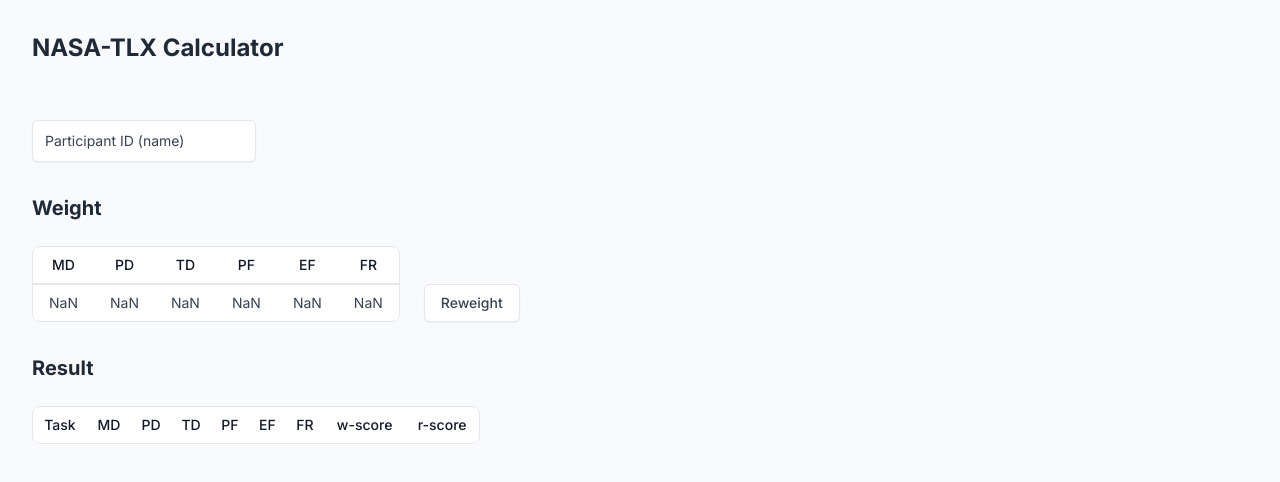
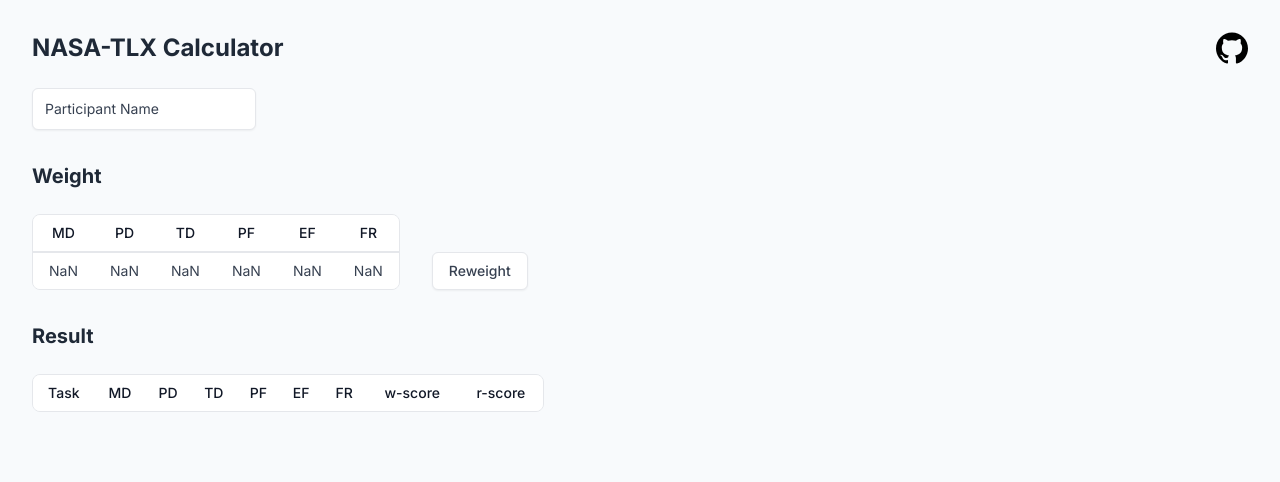
Before and after one commit to tcardenal/mailable-nasa-tlx-calculator, a Next.js app: page / in a window 1280 px wide. Shown: the top 482 px of the page. Built offline with nearby package versions, Linux system fonts and the light colour scheme.

Commit message:
reweight

```diff
--- a/app/page.tsx
+++ b/app/page.tsx
@@ -9,23 +9,13 @@
 } from "@/app/component/constant";
 
 export default function Home() {
-  function getSetting(pid: string, weight: boolean) {
-    setSetting({
-      pid: pid,
-      weight: weight,
-    });
-
-    if (weight) {
+  function reWeight() {
     setStartWeight(true);
     setStartTask(false);
-    } else {
-      setStartWeight(false);
-      setStartTask(true);
-    }
   }
 
   function getWeight(weightDict: { [id: string]: number }) {
-    // uupdate weightResult
+    // update weightResult
     window.scroll({ top: 0, left: 0, behavior: "smooth" });
     setWeightResult(weightDict);
     setStartWeight(false);
@@ -39,16 +29,9 @@
     setTid(tid + 1);
   }
 
-  const [setting, setSetting] = useState<{
-    pid: string;
-    weight: boolean;
-  }>({
-    pid: "",
-    weight: false,
-  });
-
   const [startWeight, setStartWeight] = useState<boolean>(false);
   const [startTask, setStartTask] = useState<boolean>(false);
+  const [pid, setPid] = useState<string>("");
   const [tid, setTid] = useState<number>(1);
 
   const [weightResult, setWeightResult] = useState<{ [id: string]: number }>({
@@ -65,59 +48,72 @@
   );
 
   return (
-    <main className="flex min-h-screen flex-col gap-16 items-start p-8 md:flex-row">
-      <div className="flex flex-col gap-8 w-[28rem]">
+    <main className="flex min-h-screen flex-col p-8">
+      <div className="flex flex-row justify-between">
         <h1 className="text-2xl font-bold text-gray-800 mb-6">
           NASA-TLX Calculator
         </h1>
-        <TextInput placeholder="Participant ID (name)" pname="pid" />
+        <svg
+          className="size-8"
+          role="img"
+          viewBox="0 0 24 24"
+          xmlns="http://www.w3.org/2000/svg"
+        >
+          <title>GitHub</title>
+          <path d="M12 .297c-6.63 0-12 5.373-12 12 0 5.303 3.438 9.8 8.205 11.385.6.113.82-.258.82-.577 0-.285-.01-1.04-.015-2.04-3.338.724-4.042-1.61-4.042-1.61C4.422 18.07 3.633 17.7 3.633 17.7c-1.087-.744.084-.729.084-.729 1.205.084 1.838 1.236 1.838 1.236 1.07 1.835 2.809 1.305 3.495.998.108-.776.417-1.305.76-1.605-2.665-.3-5.466-1.332-5.466-5.93 0-1.31.465-2.38 1.235-3.22-.135-.303-.54-1.523.105-3.176 0 0 1.005-.322 3.3 1.23.96-.267 1.98-.399 3-.405 1.02.006 2.04.138 3 .405 2.28-1.552 3.285-1.23 3.285-1.23.645 1.653.24 2.873.12 3.176.765.84 1.23 1.91 1.23 3.22 0 4.61-2.805 5.625-5.475 5.92.42.36.81 1.096.81 2.22 0 1.606-.015 2.896-.015 3.286 0 .315.21.69.825.57C20.565 22.092 24 17.592 24 12.297c0-6.627-5.373-12-12-12" />
+        </svg>
+      </div>
+      <div className="flex flex-col gap-16 items-start md:flex-row">
+        <div className="flex flex-col gap-8 w-[32rem]">
+          <label className="bg-white max-w-56 relative block rounded-md border p-2 border-gray-200 shadow-sm focus-within:border-blue-600 focus-within:ring-1 focus-within:ring-blue-600">
+            <input
+              type="text"
+              value={pid}
+              onInput={(e) => setPid(e.currentTarget.value)}
+              className="peer border-none bg-transparent placeholder-transparent focus:border-transparent focus:outline-none focus:ring-0"
+              placeholder="Participant Name"
+            />
+
+            <span className="pointer-events-none absolute start-2.5 top-0 -translate-y-1/2 bg-white p-0.5 text-xs text-gray-700 transition-all peer-placeholder-shown:top-1/2 peer-placeholder-shown:text-sm peer-focus:top-0 peer-focus:text-xs">
+              Participant Name
+            </span>
+          </label>
+          <div className="flex flex-row items-end gap-8">
             <WeightTable {...weightResult} />
+            <Button type="button" name="Reweight" handler={reWeight} />
+          </div>
           <ScoreTable data={scoreResult} weight={weightResult} />
         </div>
-      {setting.weight && startWeight ? (
-        <WeightForm sendToParent={getWeight} />
-      ) : null}
+        {startWeight ? <WeightForm sendToParent={getWeight} /> : null}
         {startTask ? (
           <div className="flex flex-col ">
             <h2 className="text-xl font-bold text-gray-800 mb-6">Task {tid}</h2>
             <ScoreForm sendToParent={getScore} />
           </div>
         ) : null}
+      </div>
     </main>
   );
 }
 
 // Components
-interface TextInputProps {
-  placeholder: string;
-  pname: string;
+interface BtnProps {
+  type?: "button" | "submit" | "reset";
+  name: string;
+  handler?: Function;
 }
-function TextInput({ placeholder, pname }: TextInputProps) {
+function Button({ type, name, handler }: BtnProps) {
   return (
-    <label className="bg-white max-w-56 relative block rounded-md border p-2 border-gray-200 shadow-sm focus-within:border-blue-600 focus-within:ring-1 focus-within:ring-blue-600">
-      <input
-        type="text"
-        name={pname}
-        className="peer border-none bg-transparent placeholder-transparent focus:border-transparent focus:outline-none focus:ring-0"
-        placeholder={placeholder}
-      />
-
-      <span className="pointer-events-none absolute start-2.5 top-0 -translate-y-1/2 bg-white p-0.5 text-xs text-gray-700 transition-all peer-placeholder-shown:top-1/2 peer-placeholder-shown:text-sm peer-focus:top-0 peer-focus:text-xs">
-        {placeholder}
-      </span>
-    </label>
-  );
-}
-
-interface BtnProps {
-  type: "button" | "submit" | "reset" | undefined;
-  name: string;
-}
-function Button({ type, name }: BtnProps) {
-  return (
-    <span className="mt-4 w-fit inline-flex -space-x-px overflow-hidden rounded-md border bg-white shadow-sm">
+    <span className="mt-4 h-fit w-fit inline-flex -space-x-px overflow-hidden rounded-md border bg-white shadow-sm">
       <button
         type={type}
+        onClick={
+          handler
+            ? () => {
+                handler();
+              }
+            : undefined
+        }
         className="inline-block px-4 py-2 text-sm font-medium text-gray-700 hover:bg-gray-200 focus:relative"
       >
         {name}
@@ -280,14 +276,6 @@
             </tbody>
           </table>
         </div>
-        <span className="mt-4 h-fit w-fit inline-flex -space-x-px overflow-hidden rounded-md border bg-white shadow-sm">
-          <button
-            type="button"
-            className="inline-block px-4 py-2 text-sm font-medium text-gray-700 hover:bg-gray-200 focus:relative"
-          >
-            Reweight
-          </button>
-        </span>
       </div>
     </div>
   );
```
Lines whose indentation alone changed are shown as unchanged.
